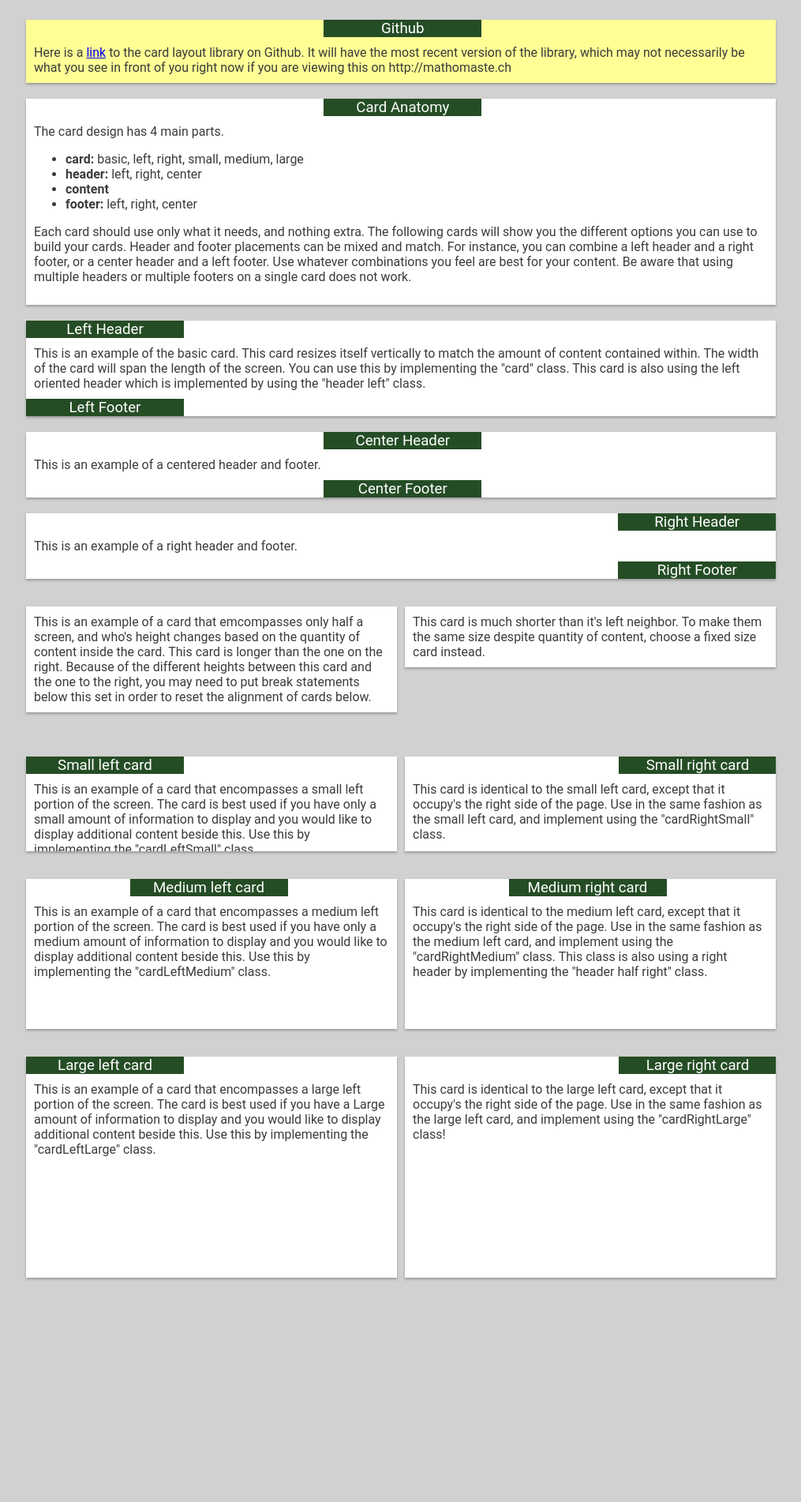
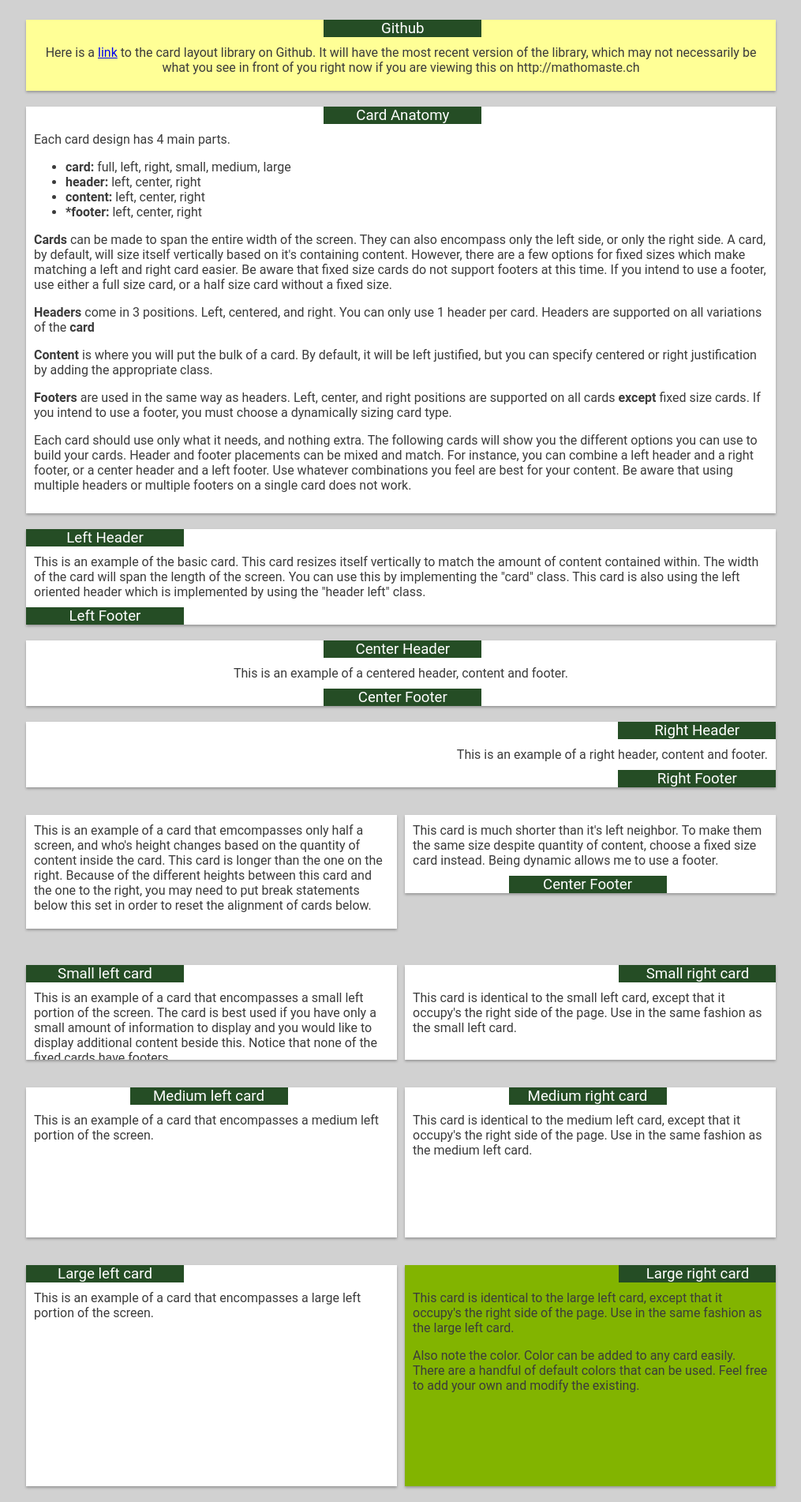
Before and after one commit to mathomastech/mathomastech.github.io, a Jekyll site: the page Projects/cardLayout/index.html, which Jekyll copies as it is, in a window 1280 px wide. Shown: the whole page at 79% size, without its empty margins (132-1147 px from the left). Built offline with Jekyll 4.4.1, drawn with Linux system fonts in a browser that asks for light colours; before the commit the page ends 1638 px from its top, so only the background shows below that.

Commit message:
Updated cardLayout files.

```diff
--- a/Projects/cardLayout/cardLayout.css
+++ b/Projects/cardLayout/cardLayout.css
@@ -9,7 +9,11 @@
     box-shadow: 0px 2px 3px rgb(153, 153, 153);
     }
 
-.content{ margin: 0px; }
+.content{ margin: 0px 0px 10px 0px; }
+
+.content.left{ text-align: left; }
+.content.center{ text-align: center; }
+.content.right{ text-align: right; }
 
 /*************************************/
 /*****    Positioning Layouts    *****/
@@ -79,13 +83,11 @@
 /* NOT YET SUPPORTED  */
 
 
-/*
 .footer.left.half{ margin: 0px 0px 0px -10px; }
 
 .footer.center.half{ margin: 0px 0px -10px 27%; }
 
-.footer.right.half{ margin: 0px 0px -10px 730px; }
-*/
+.footer.right.half{ margin: 0px 0px -10px 57.8%; }
 
 
 /*****************************************/
--- a/Projects/cardLayout/index.html
+++ b/Projects/cardLayout/index.html
@@ -10,20 +10,23 @@
 
 <section class="card lightYellow">
         <h3 class="header center">Github</h3>
-        <p class="content"> Here is a <a href="https://github.com/mathomastech/cardLayout" target="_blank">link</a> to the card layout library on Github. It will have the most recent version of the library, which may not necessarily be what you see in front of you right now if you are viewing this on http://mathomaste.ch
+        <p class="content center"> Here is a <a href="https://github.com/mathomastech/cardLayout" target="_blank">link</a> to the card layout library on Github. It will have the most recent version of the library, which may not necessarily be what you see in front of you right now if you are viewing this on http://mathomaste.ch
 </p>
 </section>
 <section class="card">
         <h3 class="header center">Card Anatomy</h3>
-        <p class="content"> The card design has 4 main parts.
+        <p class="content"> Each card design has 4 main parts.</p>
         <ul>
-            <li><strong>card:</strong> basic, left, right, small, medium, large</li>
-            <li><strong>header:</strong> left, right, center</li>
-            <li><strong>content</strong></li>
-            <li><strong>footer:</strong> left, right, center</li>
+            <li><strong>card:</strong>  full, left, right, small, medium, large</li>
+            <li><strong>header:</strong> left, center, right</li>
+            <li><strong>content:</strong> left, center, right </li>
+            <li><strong>*footer:</strong> left, center, right</li>
         </ul>
-        Each card should use only what it needs, and nothing extra. The following cards will show you the different options you can use to build your cards. Header and footer placements can be mixed and match. For instance, you can combine a left header and a right footer, or a center header and a left footer. Use whatever combinations you feel are best for your content. Be aware that using multiple headers or multiple footers on a single card does not work.
-</p>
+        <p><strong>Cards</strong> can be made to span the entire width of the screen. They can also encompass only the left side, or only the right side. A card, by default, will size itself vertically based on it's containing content. However, there are a few options for fixed sizes which make matching a left and right card easier. Be aware that fixed size cards do not support footers at this time. If you intend to use a footer, use either a full size card, or a half size card without a fixed size.</p>
+        <p><strong>Headers</strong> come in 3 positions. Left, centered, and right. You can only use 1 header per card. Headers are supported on all variations of the <strong>card</strong></p>
+        <p><strong>Content</strong> is where you will put the bulk of a card. By default, it will be left justified, but you can specify centered or right justification by adding the appropriate class.</p>
+        <p><strong>Footers</strong> are used in the same way as headers. Left, center, and right positions are supported on all cards <strong>except</strong> fixed size cards. If you intend to use a footer, you must choose a dynamically sizing card type.</p>
+        <p>Each card should use only what it needs, and nothing extra. The following cards will show you the different options you can use to build your cards. Header and footer placements can be mixed and match. For instance, you can combine a left header and a right footer, or a center header and a left footer. Use whatever combinations you feel are best for your content. Be aware that using multiple headers or multiple footers on a single card does not work.</p>
 </section>
 
 <section class="card">
@@ -34,61 +37,57 @@
 
 <section class="card">
     <h3 class="header center"> Center Header</h3>
-    <p class="content"> This is an example of a centered header and footer.</p>
+    <p class="content center"> This is an example of a centered header, content and footer.</p>
     <p class="footer center">Center Footer</p>
 </section>
 
 <section class="card">
     <h3 class="header right"> Right Header</h3>
-    <p class="content"> This is an example of a right header and footer.</p>
+    <p class="content right"> This is an example of a right header, content and footer.</p>
     <p class="footer right">Right Footer</p>
 </section>
 
 
 <section class="card left">
-  <!--  <h3 class="header right"> Right Header</h3> -->
     <p class="content"> This is an example of a card that emcompasses only half a screen, and who's height changes based on the quantity of content inside the card. This card is longer than the one on the right. Because of the different heights between this card and the one to the right, you may need to put break statements below this set in order to reset the alignment of cards below.</p>
 </section>
 
 
 <section class="card right">
-  <!--  <h3 class="header right"> Right Header</h3> -->
-    <p class="content"> This card is much shorter than it's left neighbor. To make them the same size despite quantity of content, choose a fixed size card instead.</p>
+    <p class="content"> This card is much shorter than it's left neighbor. To make them the same size despite quantity of content, choose a fixed size card instead. Being dynamic allows me to use a footer.</p>
+    <p class="footer center half">Center Footer</p>
 </section>
 <section><br></br><br></br><br></br><br></br><br></br><section>
 <section class="card left small">
 	<h3 class="header left half"> Small left card </h3>
-	<p class="content"> This is an example of a card that encompasses a small left portion of the screen. The card is best used if you have only a small amount of information to display and you would like to display additional content beside this. Use this by implementing the "cardLeftSmall" class.</p>
+	<p class="content"> This is an example of a card that encompasses a small left portion of the screen. The card is best used if you have only a small amount of information to display and you would like to display additional content beside this. Notice that none of the fixed cards have footers.</p>
 </section>
 
 <section class="card right small">
 	<h3 class="header right half"> Small right card</h3>
-	<p class="content"> This card is identical to the small left card, except that it occupy's the right side of the page. Use in the same fashion as the small left card, and implement using the "cardRightSmall" class.</p>
+	<p class="content"> This card is identical to the small left card, except that it occupy's the right side of the page. Use in the same fashion as the small left card.</p>
 </section>
 
 <section class="card left medium">
         <h3 class="header center half"> Medium left card </h3>
-        <p class="content"> This is an example of a card that encompasses a medium left portion of the screen. The card is best used if you have only a medium amount of information to display and you would like to display additional content beside this. Use this by implementing the "cardLeftMedium" class.</p>
-      <!--  <p class="footer fHalfLeft">Left Footer</p>  -->
+        <p class="content"> This is an example of a card that encompasses a medium left portion of the screen.</p>
 </section>
 
 
 <section class="card right medium">
         <h3 class="header center half"> Medium right card</h3>
-        <p class="content"> This card is identical to the medium left card, except that it occupy's the right side of the page. Use in the same fashion as the medium left card, and implement using the "cardRightMedium" class. This class is also using a right header by implementing the "header half right" class.</p>
-      <!--  <p class="footer fHalfLeft">Left Footer</p>  -->
+        <p class="content"> This card is identical to the medium left card, except that it occupy's the right side of the page. Use in the same fashion as the medium left card.</p>
 </section>
 
 <section class="card left large">
         <h3 class="header left half"> Large left card </h3>
-        <p class="content"> This is an example of a card that encompasses a large left portion of the screen. The card is best used if you have a Large amount of information to display and you would like to display additional content beside this. Use this by implementing the "cardLeftLarge" class.</p>
-     <!--   <p class="footer fHalfCenter">Center Footer</p>  -->
+        <p class="content"> This is an example of a card that encompasses a large left portion of the screen.</p>
 </section>
 
-<section class="card right large">
+<section class="card right large lightGreen">
         <h3 class="header right half"> Large right card</h3>
-        <p class="content"> This card is identical to the large left card, except that it occupy's the right side of the page. Use in the same fashion as the large left card, and implement using the "cardRightLarge" class!</p>
-    <!--    <p class="footer fHalfCenter">Center Footer</p>  -->
+        <p class="content"> This card is identical to the large left card, except that it occupy's the right side of the page. Use in the same fashion as the large left card.</p>
+        </p>Also note the color. Color can be added to any card easily. There are a handful of default colors that can be used. Feel free to add your own and modify the existing.</p>
 </section>
 
 </html>
```
Also changed, not shown: 2 other files.
